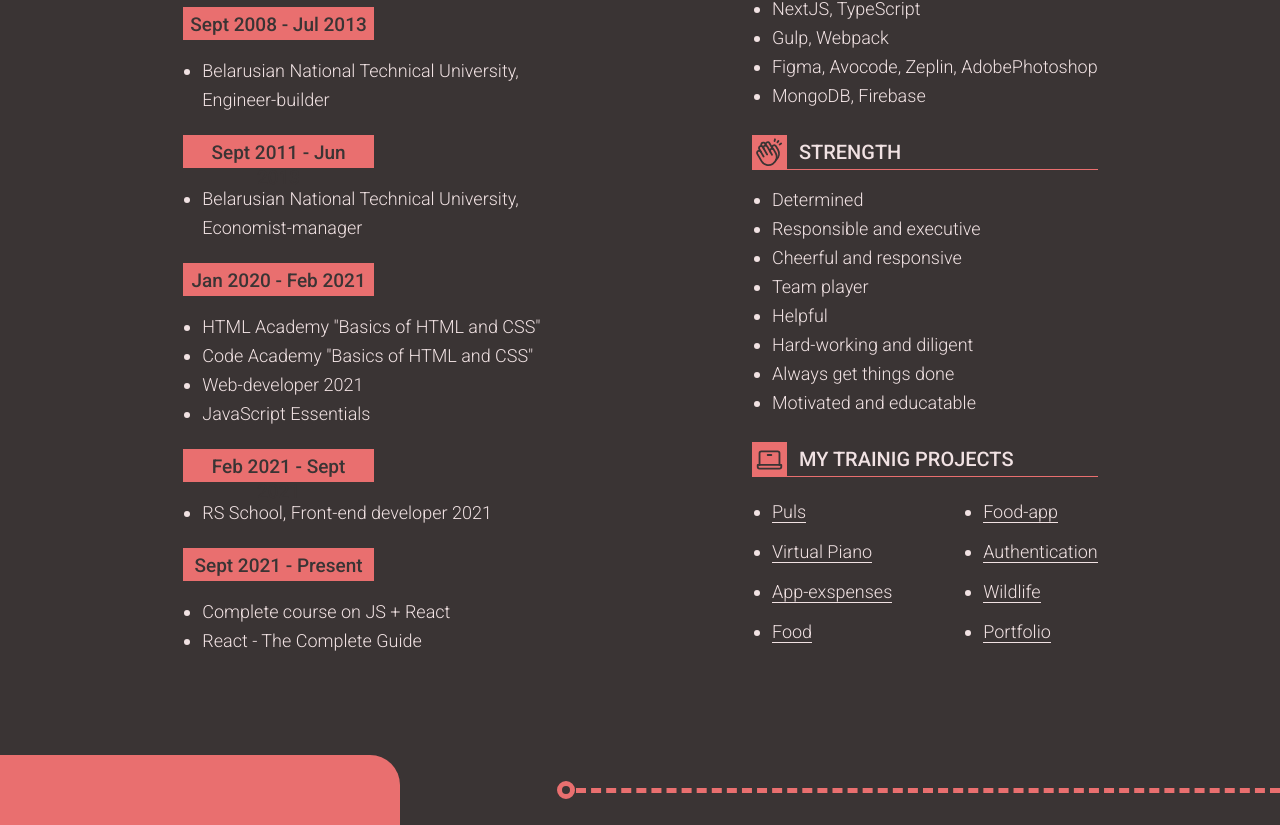
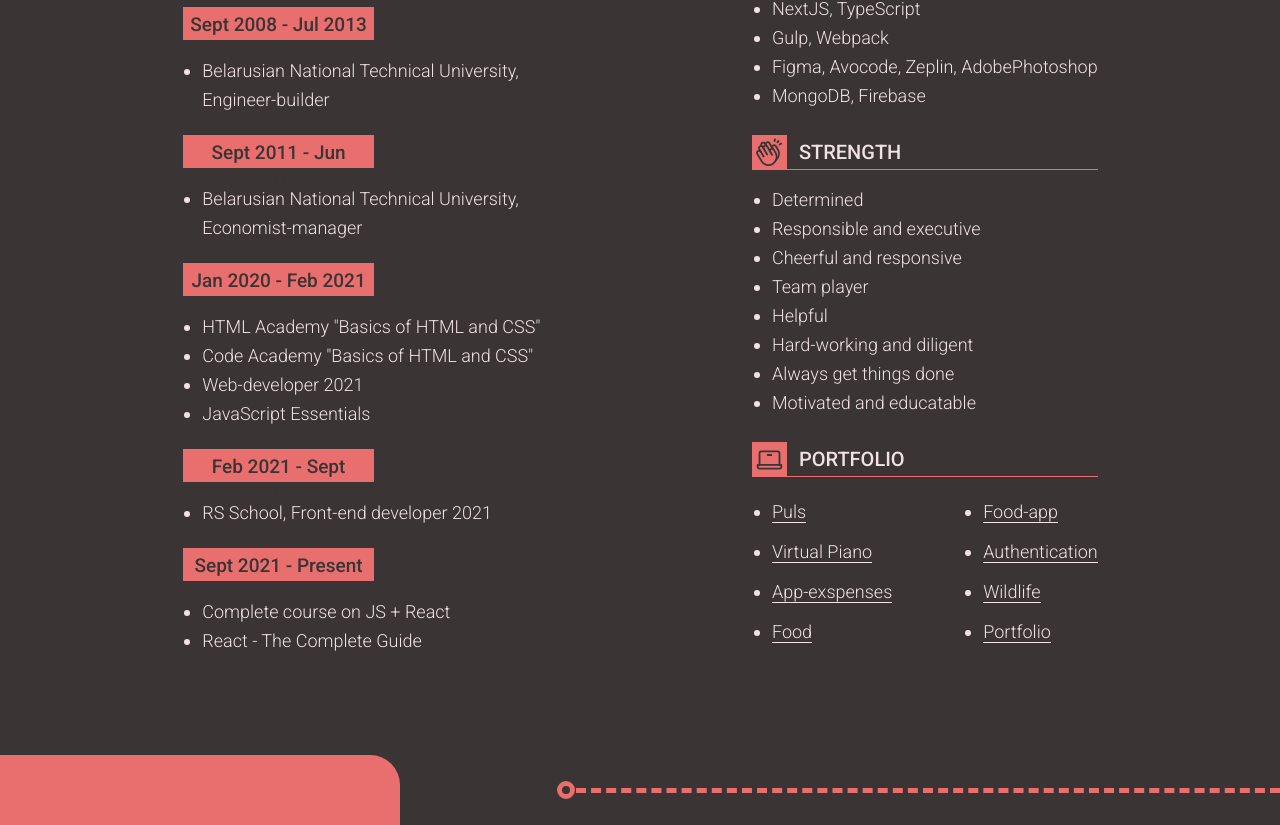
Before and after one commit to veronaten/my-CV, a plain HTML site: page index.html in a window 1280 px wide. Shown: the part 705-1530 px from the top of the page. Drawn offline with Linux system fonts and the light colour scheme.

Commit message:
Fix: change Portfolio

```diff
--- a/index.html
+++ b/index.html
@@ -130,7 +130,7 @@
             <div class="description__icon-item">
               <img class="description-icon" src="./icons/project2.svg" alt="Projects">
             </div>
-            <div class="description__title-item">My trainig projects</div>
+            <div class="description__title-item">Portfolio</div>
           </div>
           <div class="lists">
             <ul class="description-link">
```
